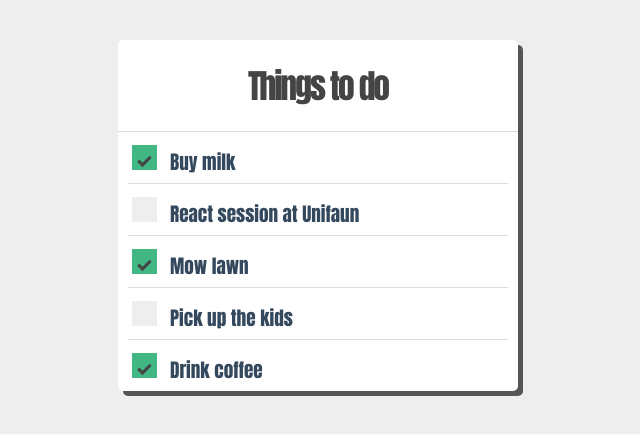
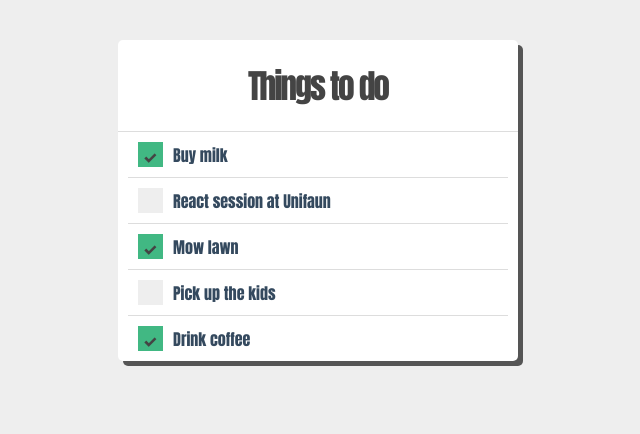
Before and after one commit to pappscalle/todo-app, a React (Create React App) app: page / in a window 1280 px wide. Shown: the top 434 px of the page, without its empty margins (322-962 px from the left). Built offline with nearby package versions, Linux system fonts and the light colour scheme.

Commit message:
fixed the checkbox click area and vertical alignment

```diff
--- a/src/components/TodoItem.js
+++ b/src/components/TodoItem.js
@@ -5,14 +5,14 @@ const TodoItem = ( { item, handleChange} ) => {
     const {completed, test} = item;
 
     return(
-        <div className="todoitem">
+        <label className="todoitem">
             <input
                 type="checkbox"
                 checked={completed}
                 onChange={() => handleChange(item.id)}
             />
             <span>{test}</span>
-        </div>
+        </label>
     );
 }
 
--- a/src/index.css
+++ b/src/index.css
@@ -24,23 +24,21 @@ body {
 }
 
 .todoitem {
-  display: block;
+  display: flex;
   position: relative;
-  padding-bottom: 5px ;
-  margin: 10px;
+  padding: 10px;
+  margin: 0 10px;
   border-bottom: 1px solid #ddd;
 }
 
 .todoitem > span {
   color:#34495E;
-  margin-bottom: 20px;
-  position: absolute;
-  top: 5px;
-  font-size: 1.2em;
-  margin-left: 10px;
+  margin: auto 0 auto 10px;
 }
 
-.todoitem > input {
+ .todoitem > input {
+  margin: 0;
+  padding: 0;
   height: 25px;
   width: 25px;
   -webkit-appearance: none;
@@ -63,10 +61,10 @@ body {
 .todoitem > input:checked + span::before {
   content: '\251B';
   text-align: center;
+  position: absolute;
   color: #444;
-  position: absolute;
-  left: -32px;
-  top: 2px;
+  top: 16px;
+  left: 17px;
   -webkit-transform: rotate(45deg);
   -ms-transform: rotate(45deg);
   transform: rotate(45deg);
```
